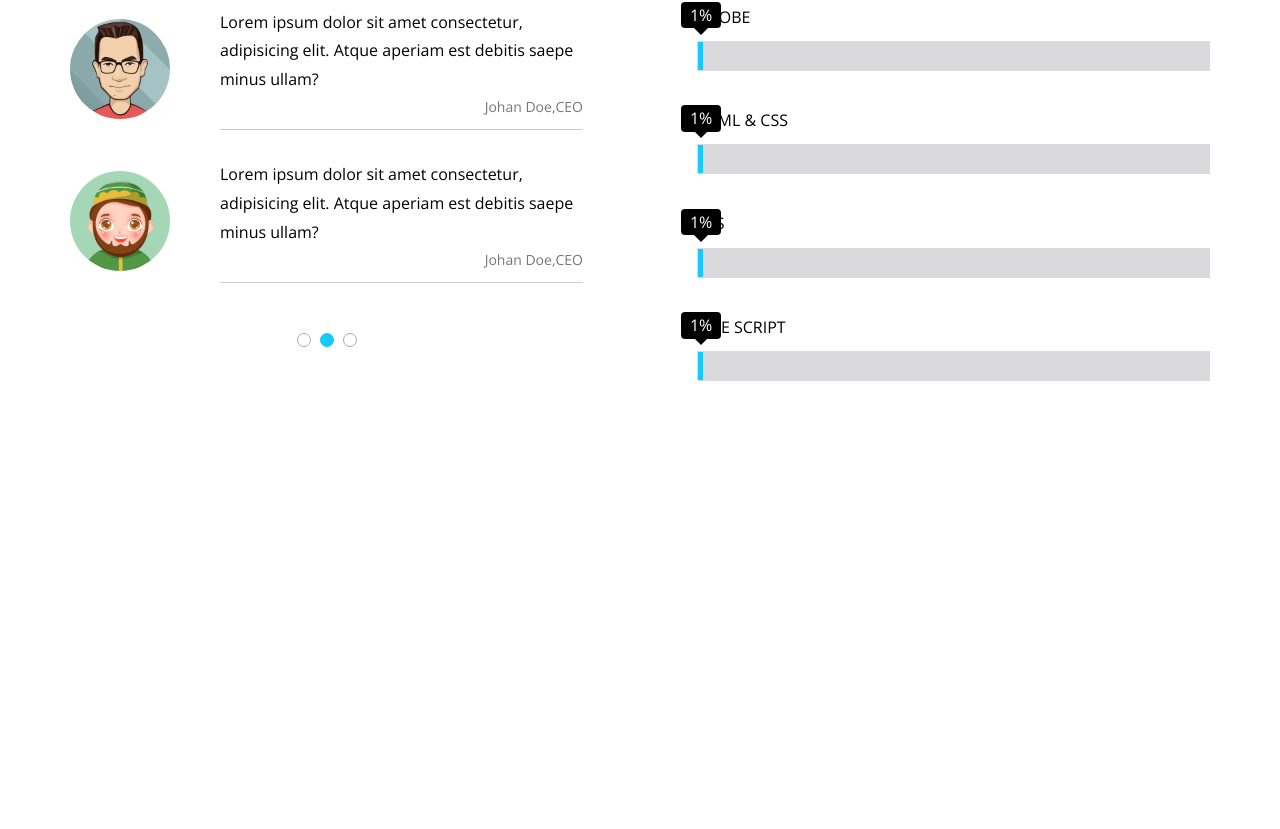
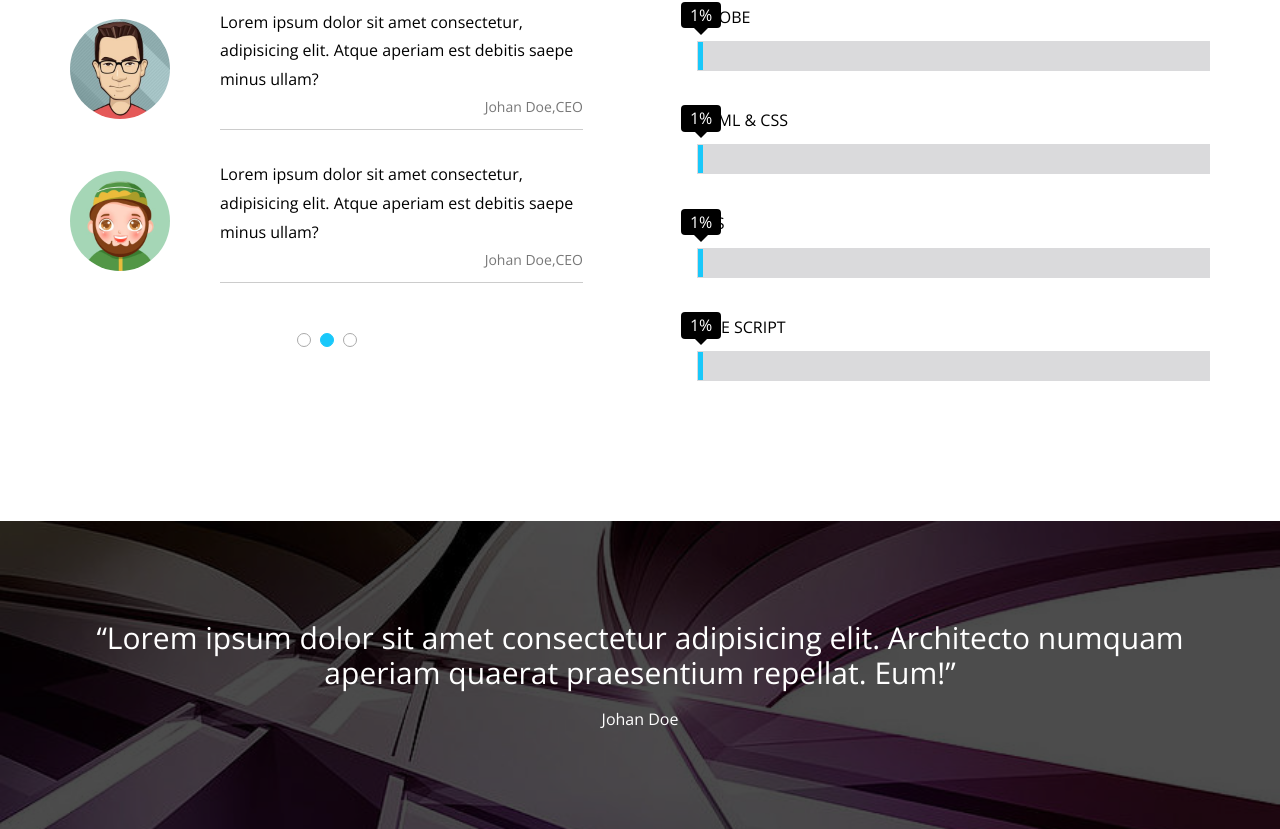
Before and after one commit to Amjad-Bali/Kasper-Template, a plain HTML site: page index.html in a window 1280 px wide. Shown: the part 5288-6117 px from the top of the page. Before the commit the page ends 5809 px from the top, so only its background shows below. Drawn offline with nearby package versions, Linux system fonts and the light colour scheme.

Commit message:
Create quote section

```diff
--- a/css/Kasper.css
+++ b/css/Kasper.css
@@ -737,3 +737,40 @@ header .container nav .form i {
 	border-color: black transparent transparent transparent;
 }
 /* End Skills Section */
+/*  Start  quote Section */
+.quote {
+	padding-top: var(--section-padding);
+	padding-bottom: var(--section-padding);
+	background-image: url(/image/quote.jpg);
+	background-size: cover;
+	position: relative;
+	color: white;
+	text-align: center;
+}
+.quote::before {
+	content: "";
+	position: absolute;
+	top: 0;
+	left: 0;
+	width: 100%;
+	height: 100%;
+	background-color: hsla(0, 0%, 0%, 0.7);
+}
+.quote .container {
+	position: relative;
+}
+.quote .container q {
+	display: block;
+	margin-bottom: 20px;
+	font-size: 30px;
+}
+/* .quote .container q::before {
+	content: "";
+	font-family: "Font Awesome 5 Free";
+	content: "\f10e";
+	font-weight: 900;
+	font-size: 10px;
+	position: absolute;
+} */
+
+/*  End  quote Section */
--- a/index.html
+++ b/index.html
@@ -313,5 +313,14 @@
   </div>
 </div>
 <!-- End Skills Section -->
+ <!-- Start  quote Section -->
+ <div class="quote">
+  <div class="container">
+      <q>Lorem ipsum dolor sit amet consectetur adipisicing elit. Architecto numquam aperiam quaerat praesentium
+          repellat. Eum!</q>
+      <span>Johan Doe</span>
+  </div>
+</div>
+<!-- End  quote Section -->
 </body>
 </html>
```
